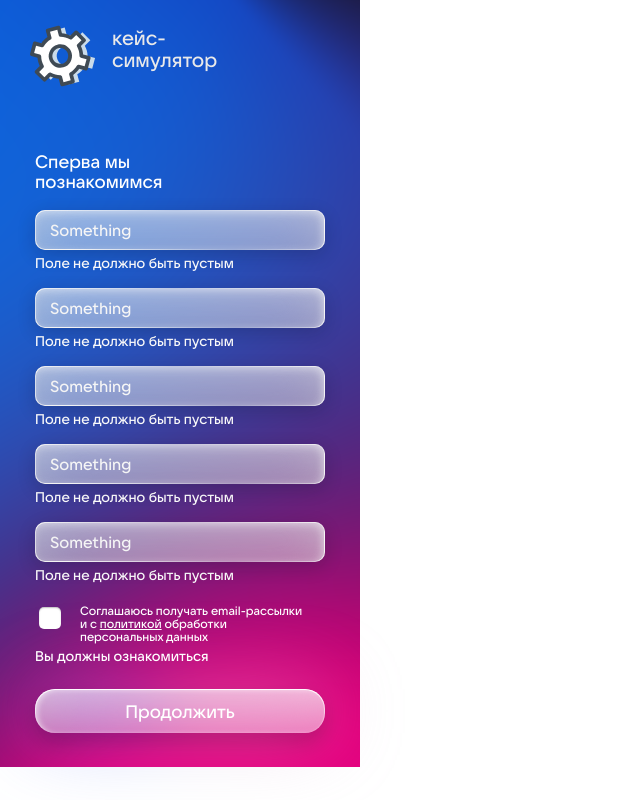
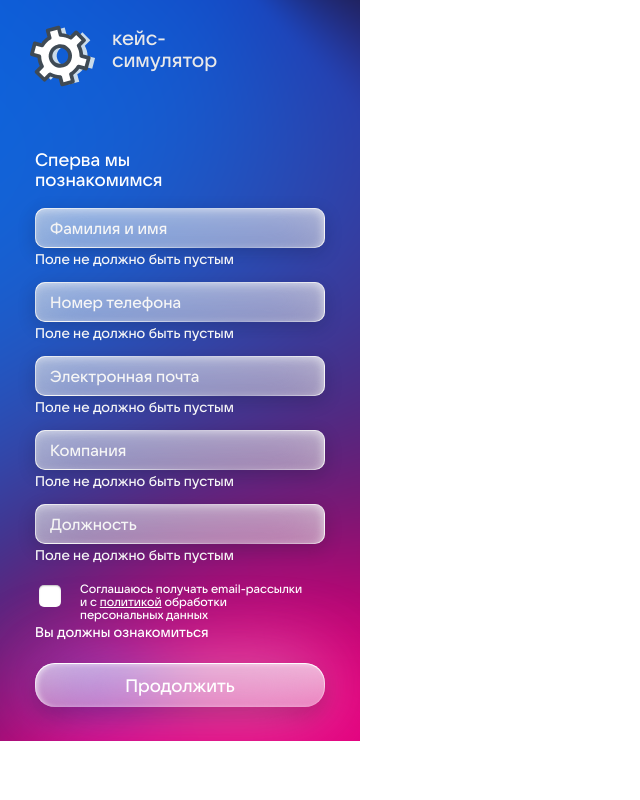
Before and after one commit to Kozhanaya/case-simulator, a Vue app: page / in a window 1280 px wide. Shown: the whole page, without its empty margins (0-640 px from the left). Built offline with nearby package versions, Linux system fonts and the light colour scheme.

Commit message:
constructed fields from an array & fixed some styles

```diff
--- a/src/App.vue
+++ b/src/App.vue
@@ -25,7 +25,6 @@ import Userform from './components/Userform.vue';
 
   &__title {
     font-size: 18px;
-    line-height: 110%;
     margin-top: 0;
   }
 }
--- a/src/components/TheHeader.vue
+++ b/src/components/TheHeader.vue
@@ -31,7 +31,6 @@
       font-weight: 500;
       font-size: 20px;
       color: #E9E9E9;
-      line-height: 110%;
       margin: 11px 0;
     }
   }
--- a/src/components/Userform.vue
+++ b/src/components/Userform.vue
@@ -6,22 +6,45 @@ function submitForm(e: Event) {
   e.preventDefault()
 
   console.log('submiting form...')
+  // fetch/axios/ajax here
 }
+
+const fieldConstructor = [
+  {
+    placeholder: 'Фамилия и имя',
+    name: 'name',
+    rules: {}
+  },
+  {
+    placeholder: 'Номер телефона',
+    name: 'phone',
+    rules: {}
+  },
+  {
+    placeholder: 'Электронная почта',
+    name: 'email',
+    rules: {}
+  },
+  {
+    placeholder: 'Компания',
+    name: 'company',
+    rules: {}
+  },
+  {
+    placeholder: 'Должность',
+    name: 'position',
+    rules: {}
+  },
+]
 </script>
 
 <template>
   <div>
     <form @submit="submitForm">
       <div class="form-fields">
-        <UserformField
-        class="form-fields__item"
-        v-for="n in 5"
-        :key="n"
-        type="text"
-        placeholder="Something"
-        name="something"
-        :isValid="true"
-        :errorMessage="'Поле не должно быть пустым'"/>
+        <UserformField class="form-fields__item" v-for="field, id in fieldConstructor" :key="id" type="text"
+          :placeholder="field.placeholder" :name="field.name" :isValid="true"
+          :errorMessage="'Поле не должно быть пустым'" />
       </div>
 
 
@@ -42,6 +65,8 @@ function submitForm(e: Event) {
   flex-direction: column;
   gap: 14px;
   margin-bottom: 18px;
+  position: relative;
+  z-index: 2;
 }
 
 .agreement {
@@ -111,7 +136,7 @@ function submitForm(e: Event) {
   &__gradient-shadow {
     width: 100%;
     height: 100%;
-    opacity: 50%;
+    opacity: 80%;
     position: absolute;
     top: 0;
     left: 0;
--- a/src/style.css
+++ b/src/style.css
@@ -7,7 +7,6 @@
 
 :root {
   font-family: "VK Sans Display", system-ui, Avenir, Helvetica, Arial, sans-serif;
-  line-height: 1.5;
   font-weight: 500;
 
   color: #FFFFFF;
@@ -38,9 +37,14 @@ a {
   color: inherit;
 }
 
+p {
+  line-height: 110%;
+}
+
 #app {
   background-image: url('/bg.png');
   background-repeat: no-repeat;
   background-position: 40% 90%;
   flex: 1;
+  overflow-y: auto;
 }
```
